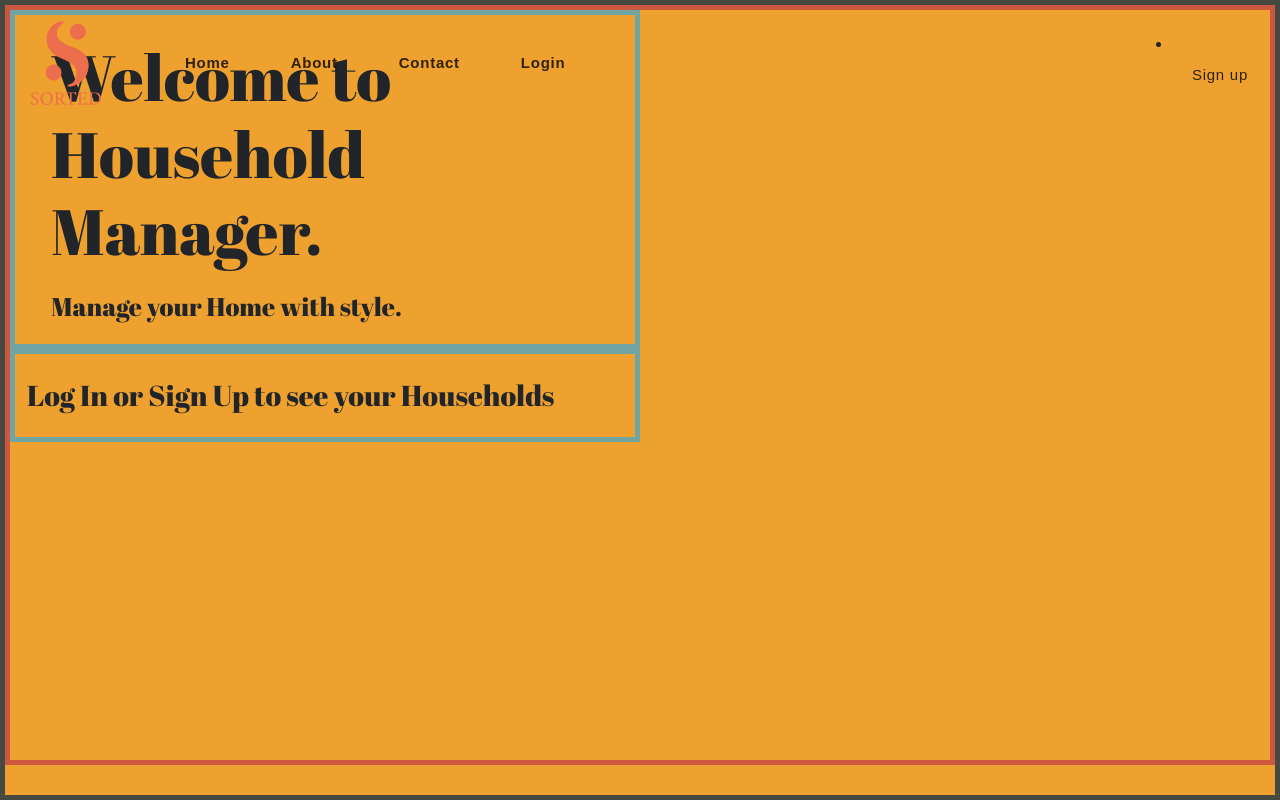
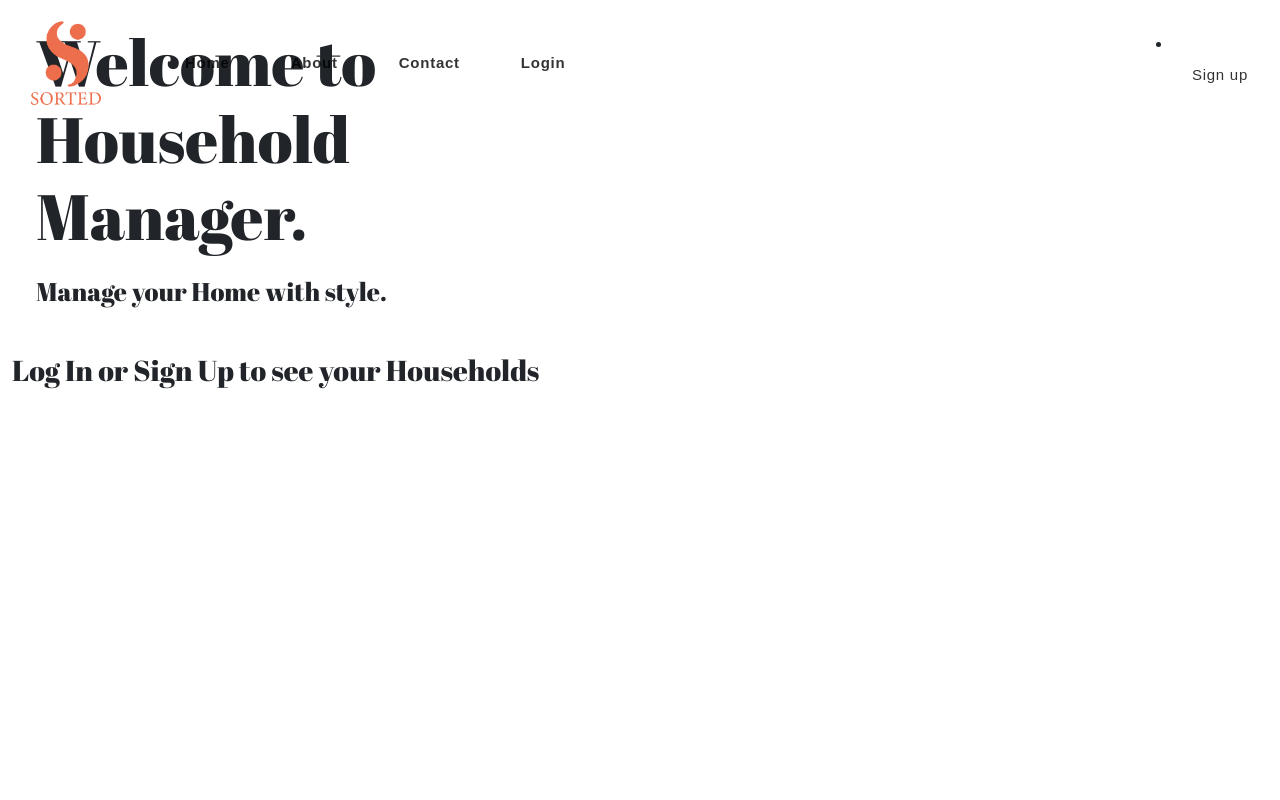
Before and after one commit to Ard847/project3, a React (Create React App) app in the folder client/: page / in a window 1280 px wide. Built offline with nearby package versions, Linux system fonts and the light colour scheme.

Commit message:
removed page borders

```diff
--- a/client/src/App/App.css
+++ b/client/src/App/App.css
@@ -1,7 +1,3 @@
 main {
-
   min-height: calc(100vh - 40px);
-
-  border: 5px solid var(--red);
-
 }
--- a/client/src/components/WelcomeTitles.css
+++ b/client/src/components/WelcomeTitles.css
@@ -3,7 +3,7 @@ section {
   padding: 12px;
   min-height: 100%;
 
-  border: 5px solid var(--blue);
+
 }
 
 section#app-titles {
--- a/client/src/index.css
+++ b/client/src/index.css
@@ -16,14 +16,14 @@
 }
 
 html {
-  border:5px solid var(--black);
+
   min-height: 100%;
 }
 
 body {
   margin: 0;
   min-height: 100%;
-  background-color: var(--yellow) ;
+
   font-family: 'Noto Sans SC', sans-serif;
 }
 
```
